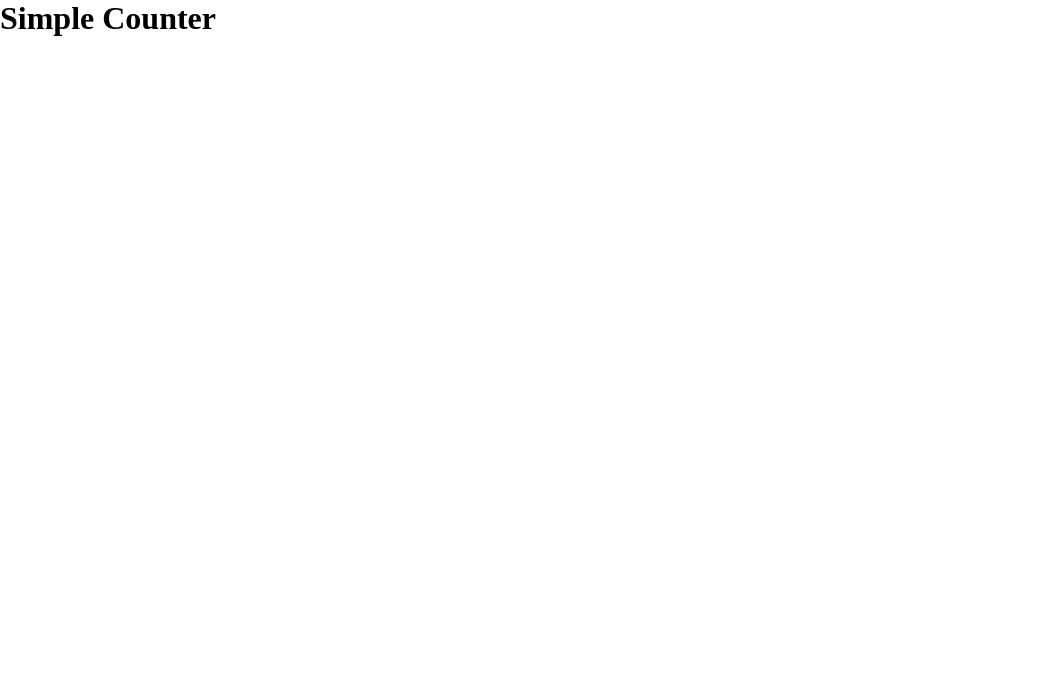
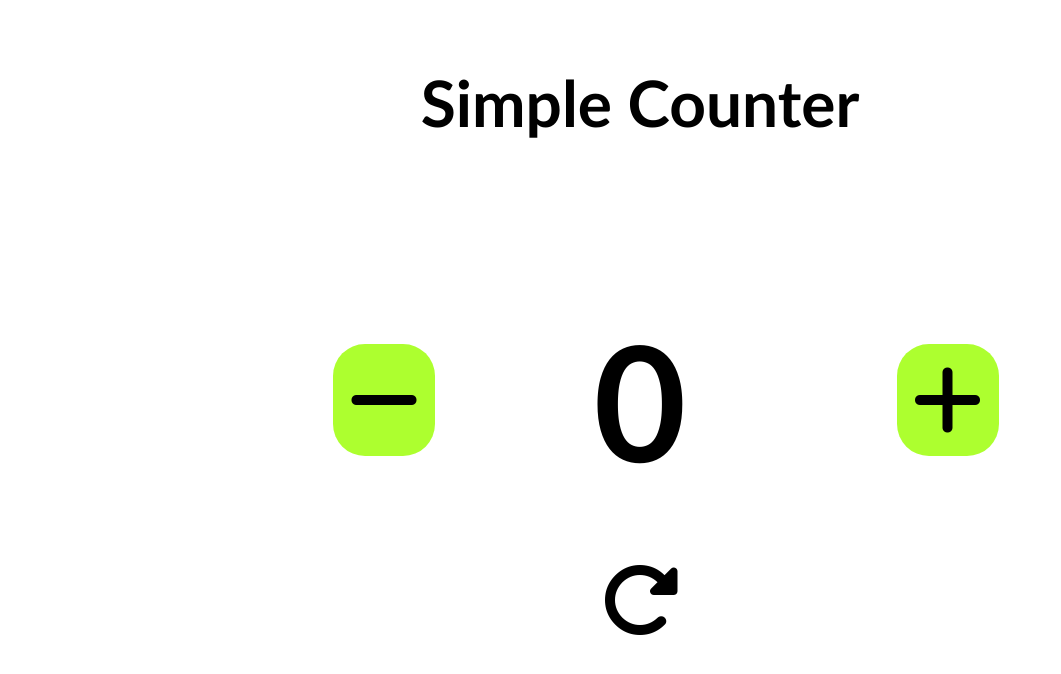
Before and after one commit to VioletViolaVi/Counter, a plain HTML site: page index.html in a window 1280 px wide. Shown: the whole page, without its empty margins (0-1061 px from the left). Drawn offline with Linux system fonts and the light colour scheme.

Commit message:
Add style to plus and minus icons

```diff
--- a/assets/style.css
+++ b/assets/style.css
@@ -1,4 +1,68 @@
 *{
     margin: 0em;
     padding: 0em;
+    font-family: 'Trebuchet MS', 'Lucida Sans Unicode', 'Lucida Grande', 'Lucida Sans', Arial, sans-serif;
 }
+
+body{
+    cursor: default;
+}
+
+.title{
+    text-align: center;
+    margin-top: 1em;
+    font-size: 4em;
+}
+
+.numberCounterDiv{
+    position: absolute;
+    top: 50%;
+    left: 50%;
+    transform: translate(-50%, -50%);
+}
+
+.counterNumber{
+    font-size: 10em;
+}
+
+.minusIconDiv{
+    position: absolute;
+    top: 50%;
+    left: 30%;
+    transform: translate(-50%, -50%);
+    background-color: greenyellow;
+    padding: 1em;
+    border-radius: 2em;
+}
+
+.fas.fa-minus{
+    font-size: 5em;
+    cursor: pointer;
+}
+
+.restartIconDiv{
+    position: absolute;
+    top: 75%;
+    left: 50%;
+    transform: translate(-50%, -50%);
+}
+
+.fas.fa-redo-alt{
+    font-size: 5em;
+    cursor: pointer;
+}
+
+.plusIconDiv{
+    position: absolute;
+    top: 50%;
+    right: 18%;
+    transform: translate(-50%, -50%);
+    background-color: greenyellow;
+    padding: 1em;
+    border-radius: 2em;
+}
+
+.fas.fa-plus{
+    font-size: 5em;
+    cursor: pointer;
+}
--- a/index.html
+++ b/index.html
@@ -7,9 +7,29 @@
     <title>Counter</title>
 </head>
 <body>
-    <h1>Simple Counter</h1>
+
+    <h1 class="title">Simple Counter</h1>
+
+
+    <div class="numberCounterDiv">
+        <h2 class="counterNumber">0</h2>
+    </div>
+
+    <div class="minusIconDiv">
+        <i class="fas fa-minus"></i>
+    </div>
+
+    <div class="restartIconDiv">
+        <i class="fas fa-redo-alt"></i>
+    </div>
+
+    <div class="plusIconDiv">
+        <i class="fas fa-plus"></i>
+    </div>
+
 
 
     <script src="assets/scripts.js"></script>
+    <script src="https://kit.fontawesome.com/bfcbb8f6a3.js" crossorigin="anonymous"></script>
 </body>
 </html>
```
Also changed, not shown: 1 other file.
